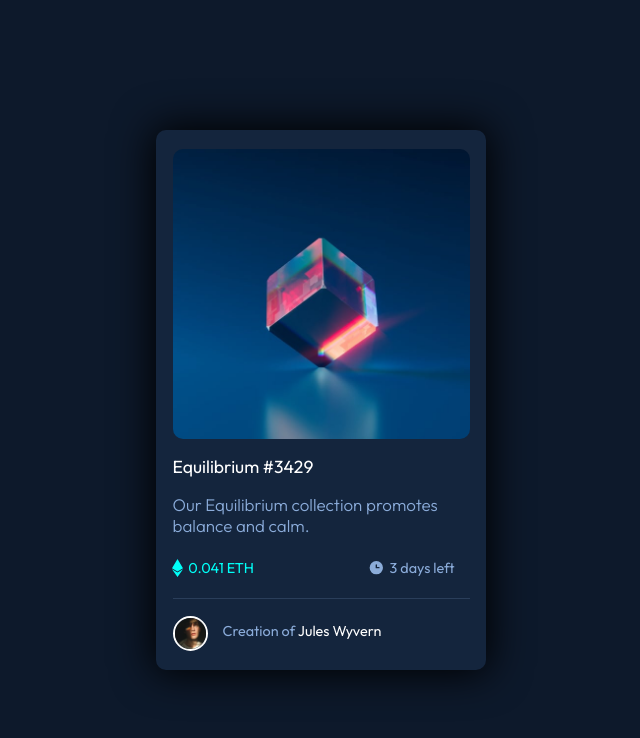
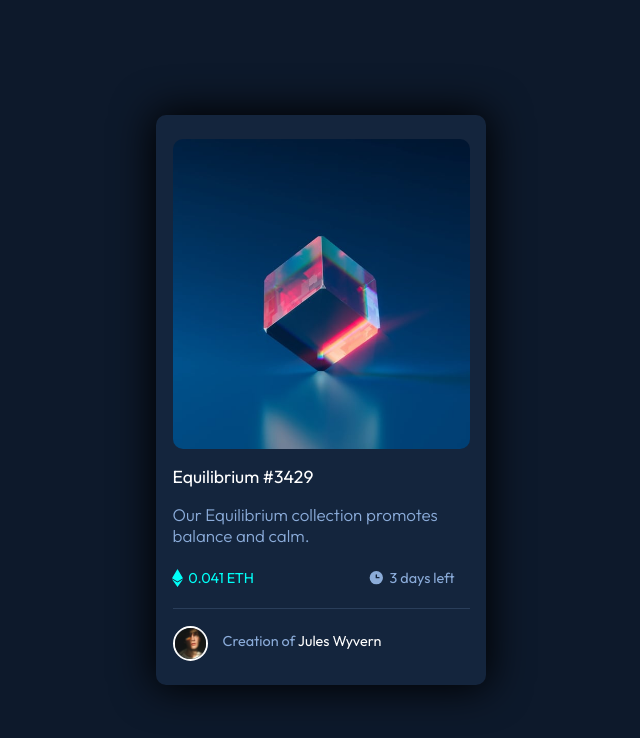
Before and after one commit to krypton225/nft-preview-card-component-main, a plain HTML site: page index.html in a window 1280 px wide. Shown: the whole page, without its empty margins (319-959 px from the left). Drawn offline with Linux system fonts and the light colour scheme.

Commit message:
Fix issue #1

```diff
--- a/css/style.css
+++ b/css/style.css
@@ -38,7 +38,7 @@ img {
 
 .container {
   width: 330px;
-  height: 540px;
+  height: 570px;
   display: flex;
   justify-content: center;
   align-items: center;
@@ -50,7 +50,7 @@ img {
 
 .container__image {
   width: 90%;
-  height: 290px;
+  height: 310px;
   position: relative;
   text-align: center;
   border-radius: 10px;
```
